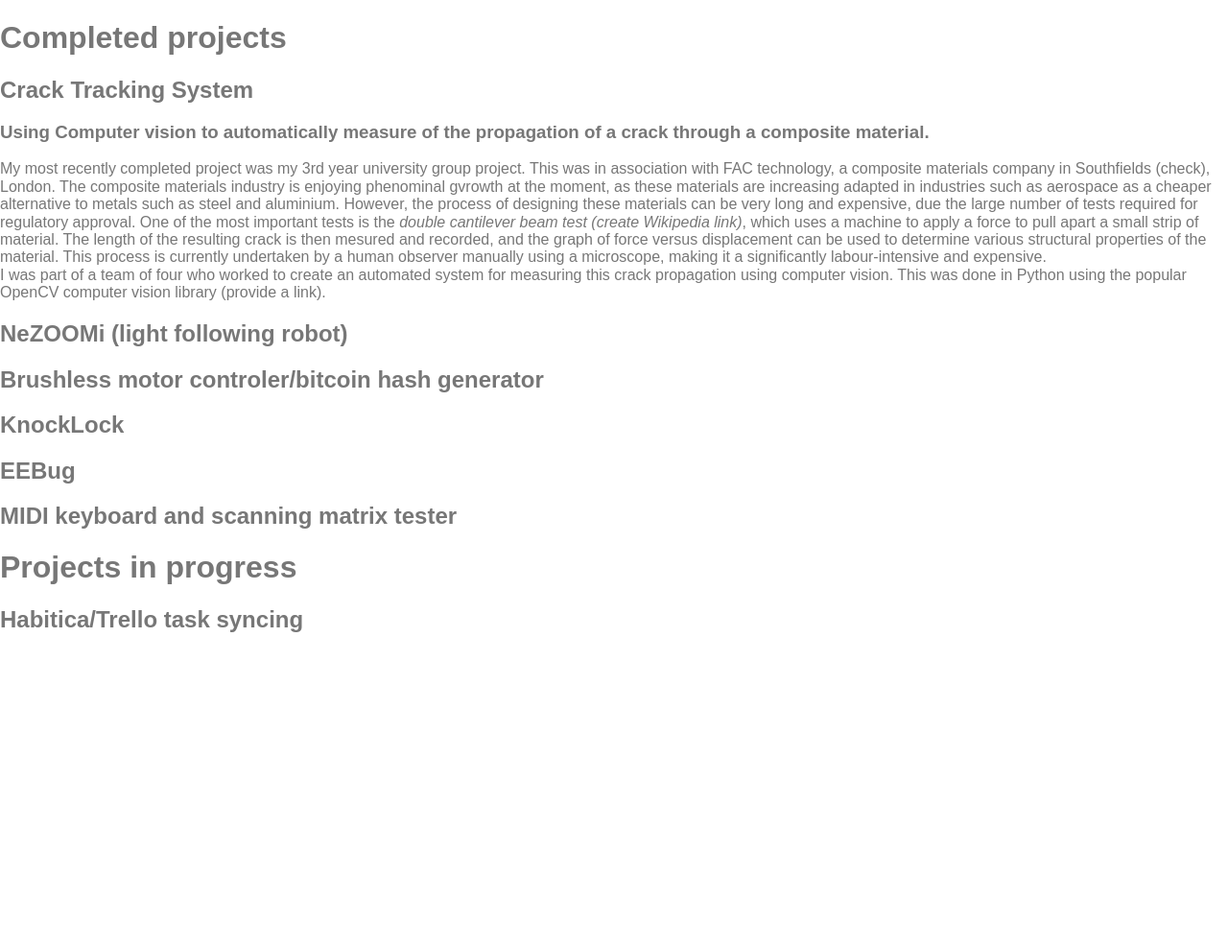
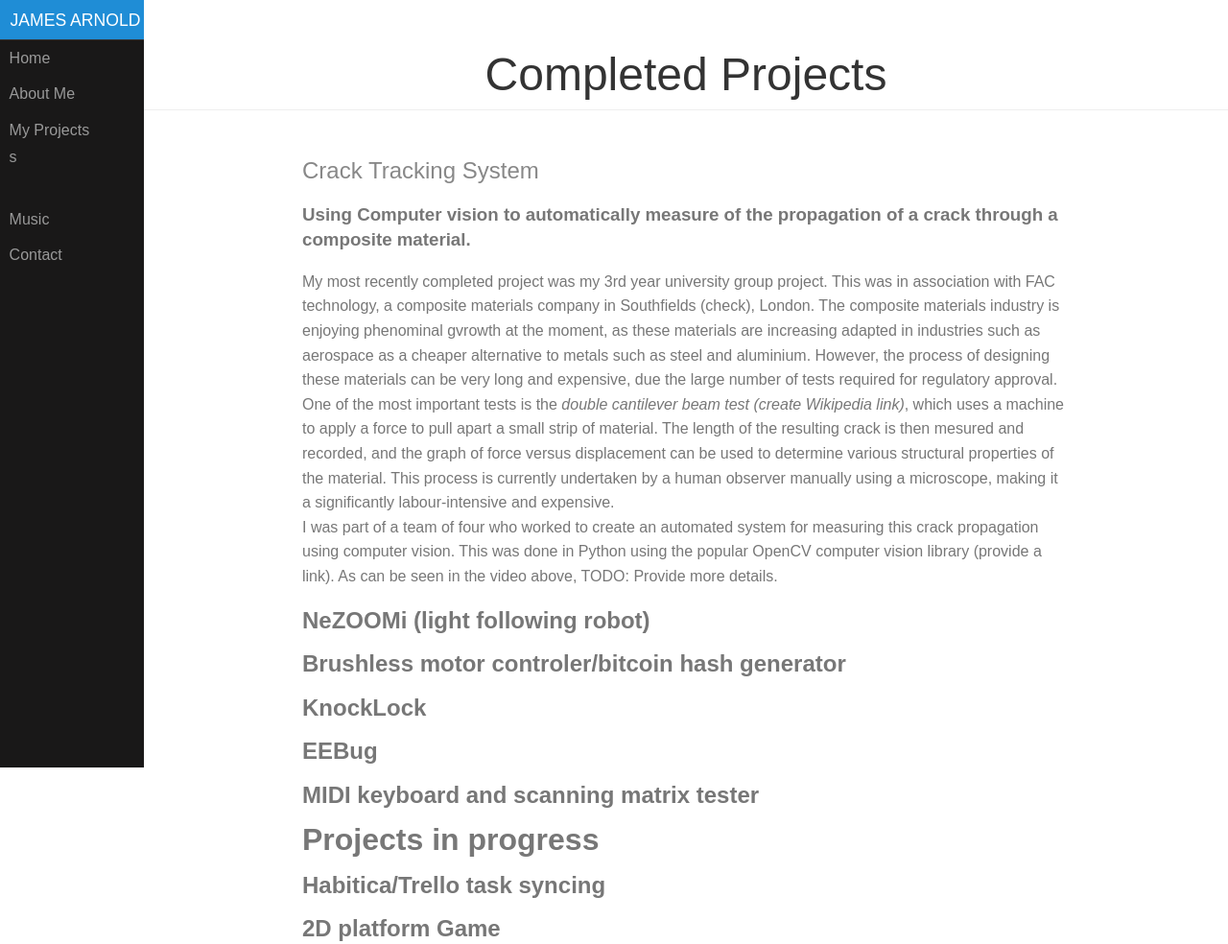
Before and after one commit to jamesarnold96/Portfolio, a plain HTML site: page my_projects.html in a window 1280 px wide. Shown: the whole page at 96% size. Before the commit the page ends 800 px from the top, so only its background shows below. Drawn offline with nearby package versions, Linux system fonts and the light colour scheme.

Commit message:
Added more styling

```diff
--- a/music.html
+++ b/music.html
@@ -20,4 +20,5 @@ them even a fraction as much as I've enjoyed writing them, the whole effort
 wouldn't have been in vain!
 <h2>Battle Theme</h2>
 </body>
+<script src="ui.js"></script>
 </html>
--- a/my_projects.html
+++ b/my_projects.html
@@ -9,10 +9,41 @@
   <meta name="viewport" content="width=device-width, initial-scale=1.0">
   <link rel="stylesheet" href="side-menu.css">
 </head>
+<!-- TODO: Add a submenu to make Navigating this long page easier. Or, just put
+them all on seperate pages -->
+<body>
+<div id="layout">
+  <!-- Menu toggle -->
+  <a href="#menu" id="menuLink" class="menu-link">
+      <!-- Hamburger icon -->
+      <span></span>
+  </a>
 
-<body>
-<h1>Completed projects</h1>
-<h2>Crack Tracking System</h2>
+  <div id="menu">
+    <div class="pure-menu">
+      <a class="pure-menu-heading" href="#">James Arnold</a>
+      <ul class="pure-menu-list">
+        <li class="pure-menu-item"><a href="profile.html" class="pure-menu-link">
+        Home</a></li>
+        <li class="pure-menu-item"><a href="#" class="pure-menu-link">
+        About Me</a></li>
+        <li class="pure-menu-item"><a href="my_projects.html" class="pure-menu-link">
+        My Projects<a/>s</li>
+        <li class="pure-menu-item"><a href="music.html" class="pure-menu-link">
+        Music</a></li>
+        <li class="pure-menu-item"><a href="#" class="pure-menu-link">
+        Contact</a></li>
+      </ul>
+    </div>
+  </div>
+
+  <div id="main">
+    <div class="header">
+      <h1>Completed Projects</h1>
+      </div>
+
+    <div class="content">
+      <h2 class="content-subhead">Crack Tracking System</h2>
       <h3>Using Computer vision to automatically measure of the propagation of a crack
       through a composite material.</h3>
       <p>My most recently completed project was my 3rd year university group project.
@@ -32,7 +63,9 @@ a significantly labour-intensive and expensive.
       </br>
       I was part of a team of four who worked to create an automated system for
       measuring this crack propagation using computer vision. This was done in Python
-using the popular OpenCV computer vision library (provide a link).
+      using the popular OpenCV computer vision library (provide a link). As can be
+      seen in the video above,
+      TODO: Provide more details.
 
       <h2>NeZOOMi (light following robot)</h2>
       <p>
@@ -42,5 +75,9 @@ using the popular OpenCV computer vision library (provide a link).
       <h2>MIDI keyboard and scanning matrix tester</h2>
       <h1>Projects in progress</h1>
       <h2>Habitica/Trello task syncing</h2>
+      <h2>2D platform Game</h2>
+    </div>
+  </div>
+</div>
 </body>
 </html>
```
Lines whose indentation alone changed are shown as unchanged.
